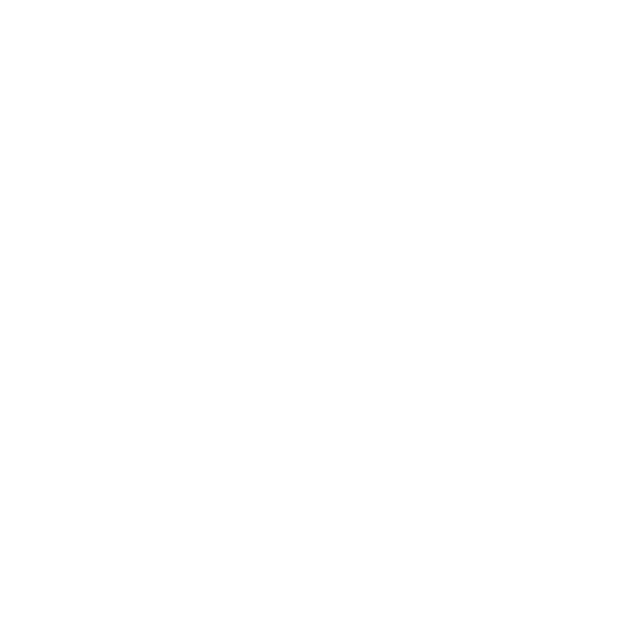
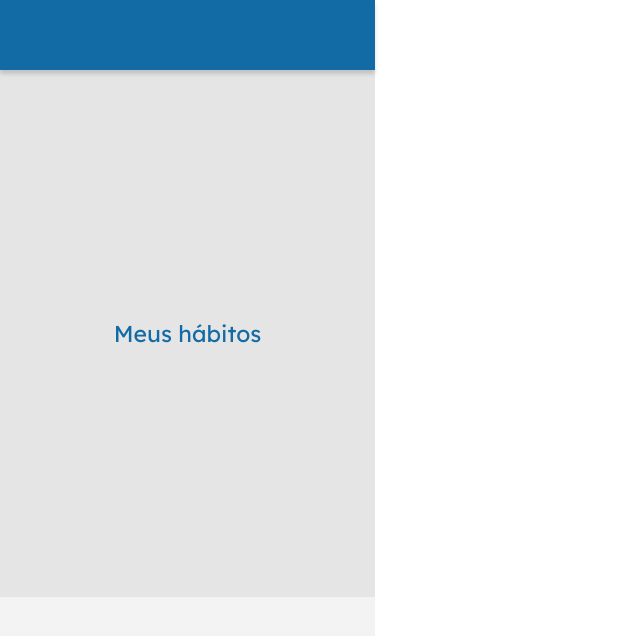
Before and after one commit to BrendonLee23/projeto11-trackit, a React (Vite) app: page /habit in a window 1280 px wide. Before the commit this address had no page. Shown: the top 636 px of the page, without its empty margins (0-640 px from the left). Built offline with nearby package versions, Linux system fonts and the light colour scheme; a web font is replaced by a local one.

Commit message:
autenticação de login - aplicado com => useContext

```diff
--- a/src/App.jsx
+++ b/src/App.jsx
@@ -3,22 +3,27 @@ import axios from "axios"
 import TelaLogin from "./pages/TelaLogin/TelaLogin"
 import { BrowserRouter, Route, Routes } from "react-router-dom"
 import TelaCadastro from "./pages/TelaCadastro/TelaCadastro"
-import HomePage from "./pages/Home/Home"
+import HabitPage from "./pages/HabitPage/HabitPage"
+import DayPage from "./pages/DayPage/DayPage"
+import UserContext from "./contexts/UserContext"
+import { useState } from "react"
 
 export default function App() {
 
   axios.defaults.headers.common['Authorization'] = '2pUWOijhJnpz3JVF19w1b9uP'
-
+  const [user, setUser] = useState({})
+  console.log(user)
 
   return (
-    <div>
+    <UserContext.Provider value={{user, setUser}}>
       <BrowserRouter>
         <Routes>
           <Route path="/" element={<TelaLogin />}></Route>
           <Route path="/cadastro" element={<TelaCadastro />}></Route>
-          <Route path="/home" element={<HomePage />}></Route>
+          <Route path="/habit" element={<HabitPage />}></Route>
+          <Route path="/day" element={<DayPage />}></Route>
         </Routes>
       </BrowserRouter>
-    </div>
+    </UserContext.Provider>
   )
 }
--- a/src/components/NavBot.jsx
+++ b/src/components/NavBot.jsx
@@ -11,7 +11,7 @@ const Bot = styled.div`
     height: 70px;
     left: 0px;
     top: 597px;
-    background: #FFFFFF;
+    background: #f3f3f3;
     bottom: 0px;
     position: fixed;
 `
--- a/src/components/NavTop.jsx
+++ b/src/components/NavTop.jsx
@@ -3,10 +3,9 @@ import styled from "styled-components"
 
 export default function NavTop(){
     return(
-        <>
         <Top>
+            <img src="" alt="" />
         </Top>
-        </>
     )
 }
 
@@ -19,4 +18,7 @@ const Top = styled.div`
     box-shadow: 0px 4px 4px rgba(0, 0, 0, 0.15);
     top: 0px;
     position: fixed;
+    display: flex;
+    align-items: center;
+    justify-content: space-between;
 `
--- /dev/null
+++ b/src/contexts/UserContext.jsx
@@ -0,0 +1,5 @@
+import { createContext } from "react";
+
+const UserContext = createContext({})
+
+export default UserContext;
--- a/src/pages/Home/Home.jsx
+++ b/src/pages/DayPage/DayPage.jsx
@@ -4,12 +4,13 @@ import NavBot from "../../components/NavBot"
 
 
 
-export default function HomePage(){
+export default function DayPage(){
 
 
     return(
         <Home>
             <NavTop/>
+            <h1>Segunda, 17/05</h1>
             <NavBot/>
         </Home>
     )
@@ -23,4 +24,13 @@ const Home = styled.div`
     flex-direction: column;
     justify-content: center;
     align-items: center;
+    h1{
+
+        font-family: 'Lexend Deca';
+        font-style: normal;
+        font-weight: 400;
+        font-size: 22.976px;
+        line-height: 29px;
+        color: #126BA5;
+    }
 `
--- /dev/null
+++ b/src/pages/HabitPage/HabitPage.jsx
@@ -0,0 +1,36 @@
+import styled from "styled-components"
+import NavTop from "../../components/NavTop"
+import NavBot from "../../components/NavBot"
+
+
+
+export default function HabitPage(){
+
+
+    return(
+        <Home>
+            <NavTop/>
+            <h1>Meus hábitos</h1>
+            <NavBot/>
+        </Home>
+    )
+}
+
+const Home = styled.div`
+    width: 375px;
+    height: 667px;
+    background-color: #E5E5E5;;
+    display: flex;
+    flex-direction: column;
+    justify-content: center;
+    align-items: center;
+    h1{
+
+        font-family: 'Lexend Deca';
+        font-style: normal;
+        font-weight: 400;
+        font-size: 22.976px;
+        line-height: 29px;
+        color: #126BA5;
+    }
+`
--- a/src/pages/TelaCadastro/TelaCadastro.jsx
+++ b/src/pages/TelaCadastro/TelaCadastro.jsx
@@ -19,7 +19,7 @@ export default function TelaCadastro() {
             email: email,
             name: nome,
             password: senha,
-            image: foto,
+            image: foto
         };
 
         axios
@@ -30,6 +30,7 @@ export default function TelaCadastro() {
             .then((response) => {
                 console.log("O POST DEU CERTO", response);
                 navigate("/");
+                console.log(response.data.config.headers.Autorization)
             })
             .catch((error) => {
                 console.log("O POST DEU ERRO", error);
--- a/src/pages/TelaLogin/TelaLogin.jsx
+++ b/src/pages/TelaLogin/TelaLogin.jsx
@@ -1,18 +1,70 @@
 import styled from "styled-components"
 import Logo from "../../imagens/logo.png"
-import { Link } from "react-router-dom"
+import { Link, useNavigate } from "react-router-dom"
+import axios from "axios";
+import { useContext, useState } from "react";
+import UserContext from "../../contexts/UserContext";
+
+export default function TelaLogin() {
+
+    const { user, setUser} = useContext(UserContext)
+    const navigate = useNavigate();
+
+    const [email, setEmail] = useState("");
+    const [senha, setSenha] = useState("");
+
+    function realizarLogin(event) {
+        event.preventDefault();
 
 
-export default function TelaLogin() {
+        const userInfos = {
+            email: email,
+            password: senha
+        };
+
+        const config = {
+            headers: {
+                "Authorization": `Bearer ${user}`
+            }
+        }
+
+        axios
+            .post(
+                "https://mock-api.bootcamp.respondeai.com.br/api/v2/trackit/auth/login",
+                userInfos, config
+            )
+            .then((response) => {
+                console.log("O LOGIN DEU CERTO", response);
+                navigate("/habit");
+                setUser(response.data.token)
+            })
+            .catch((error) => {
+                console.log("O POST DEU ERRO", error);
+                alert("Dados incorretos. Tente novamente.")
+                window.location.reload()
+            });
+    }
+
+
     return (
         <Login>
             <img src={Logo} alt="logo" />
-            <ContainerForm>
-                <input  name="email" type="text" placeholder="email" />
-                <input  name="senha" type="text" placeholder="senha" />
-                {/* <Link to={"/home"}> */}
-                <button type="submit" >Entrar</button>
-                {/* </Link> */}
+            <ContainerForm onSubmit={realizarLogin}>
+            <input
+                    required
+                    onChange={(e) => setEmail(e.target.value)}
+                    value={email}
+                    type="email"
+                    placeholder="email"
+                />
+                <input
+                    required
+                    onChange={(e) => setSenha(e.target.value)}
+                    value={senha}
+                    type="password"
+                    placeholder="senha"
+                />
+                <button type="submit">Entrar</button>
                 <Link to={"/cadastro"}>
                     <p>Não tem uma conta? Cadastre-se!</p>
                 </Link>
@@ -38,7 +90,7 @@ const Login = styled.div`
     }
 `
 
-const ContainerForm = styled.div`
+const ContainerForm = styled.form`
     display: flex;
     flex-direction: column;
     gap: 8px;
```
Also changed, not shown: src/imagens/Logo Top.png (added).
